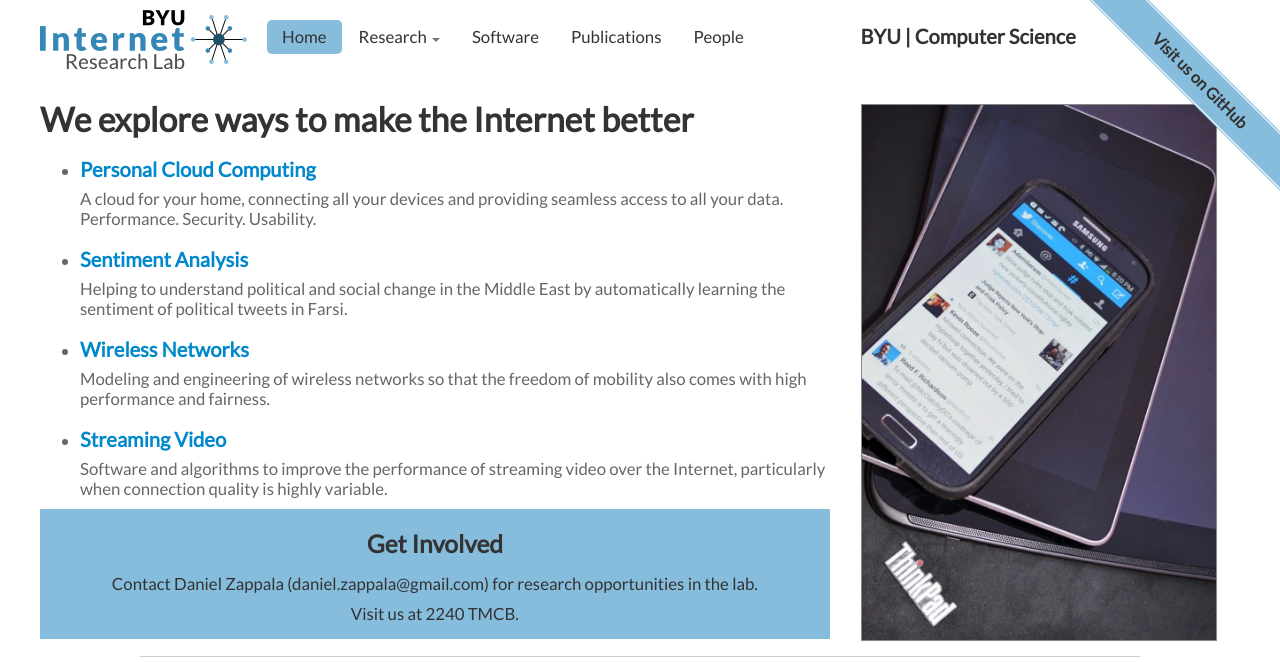
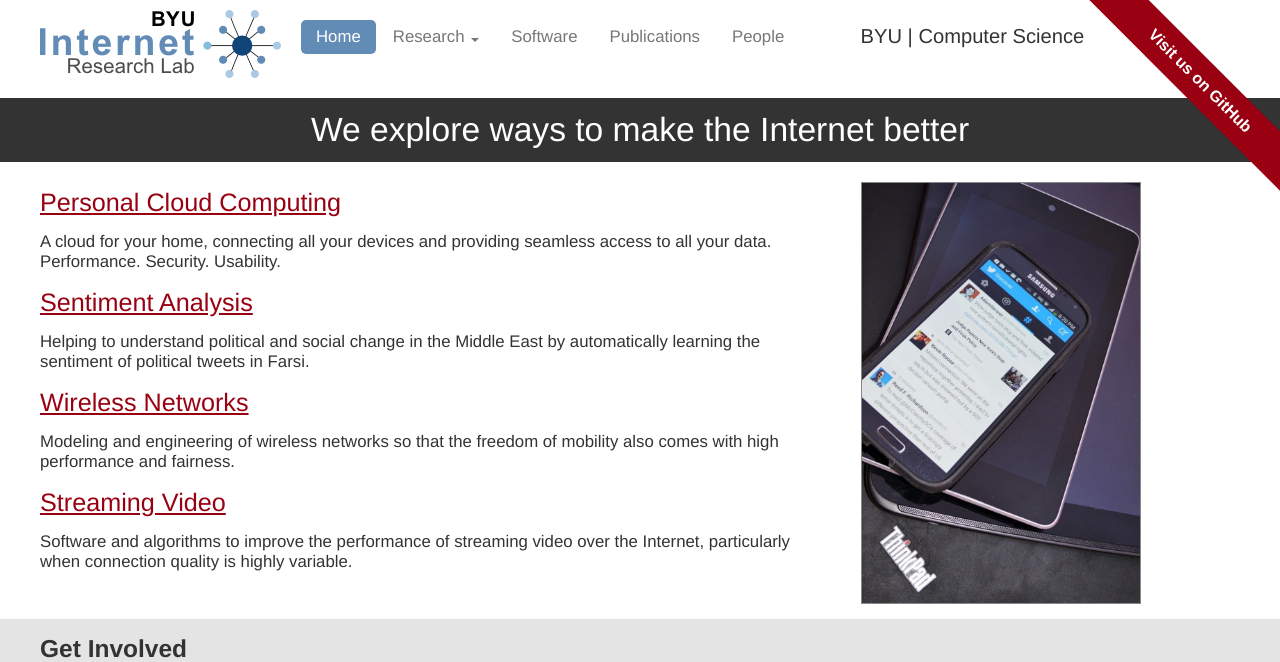
Before and after one commit to byu-ilab/ilab-web, a Flask app: page / in a window 1280 px wide. Shown: the top 662 px of the page. Run offline with Flask 2, Linux system fonts and the light colour scheme; some libraries are stand-ins or nearby versions; grey boxes are pictures that could not be loaded.

Commit message:
Redesign color scheme

```diff
--- a/static/css/app.css
+++ b/static/css/app.css
@@ -1,13 +1,16 @@
 /* General */
 
 body {
-    font-family: 'Lato' !important;
 }
 
 .container {
     width: 94%;
     max-width: 1200px;
     margin: 0px auto;
+}
+
+.breadcrumbs {
+    padding-top: 5px;
 }
 
 /* Menu */
@@ -20,7 +23,7 @@ body {
 
 .nav a {
     margin-top: 10px !important;
-    color: #333 !important;
+    text-decoration: none;
 }
 
 .navbar {
@@ -66,23 +69,56 @@ body {
 
 .affiliation {
     font-size: 1.2em;
-    font-weight: bold;
 }
 
 .affiliation a {
     color: #333;
+    text-decoration: none;
+}
+
+/* Links */
+
+a {
+    color: #ee8800;
+    color: #990011;
+    text-decoration: underline;
+}
+
+a:hover {
+    color: black;
 }
 
 /* Banner */
 
+.stripe {
+    background-color: #628cb6;
+    background-color: #333;
+    height: 10px;
+}
+
 .banner {
-    background-color: #86bddc;
-    color: #333;
-    padding: 5px;
- }
+    background-color: #628cb6;
+    background-color: #333;
+    color: white;
+}
 
 .text {
     font-size: 1.2em;
+    color: #333;
+}
+
+.white {
+    padding-top: 10px;
+}
+
+.gray {
+    background: #f5f5f5;
+    color: #333;
+    padding-top: 10px;
+}
+
+.light-gray {
+    background: #e4e4e4;
     color: #666;
 }
 
@@ -90,9 +126,15 @@ body {
 
 .title {
     text-align: center;
-    font-size: 5.5em;
+    font-size: 1em;
     line-height: 1.1em;
     font-weight: normal;
+    color: white;
+    padding: 5px;
+}
+
+.project-title {
+    font-size: 1.2em;
 }
 
 .subtitle {
@@ -174,16 +200,27 @@ body {
     }
 }
 
+/* Front Page */
+
+.title {
+    text-align: center;
+    font-size: 2em;
+    line-height: 1em;
+    font-weight: normal;
+}
+
 /* Misc */
 
 h1 {
     font-size: 2em;
-    color: #333;
 }
 
 h2 {
-    font-size: 1.2em;
-    margin-bottom: 0px;
+    font-size: 1.5em;
+    font-weight: normal;
+}
+
+h2 a {
 }
 
 hr {
@@ -220,8 +261,8 @@ hr {
     padding-bottom: 10px;
 }
 
-.top15 {
-    margin-top: 15px;
+.top10 {
+    margin-top: 10px;
 }
 
 .pad20 {
@@ -270,7 +311,8 @@ hr {
 }
 
 .height-400 {
-    max-height: 400px;
+    max-height: 420px;
+    margin-bottom: 15px;
 }
 
 .height-550 {
--- a/templates/base.html
+++ b/templates/base.html
@@ -55,9 +55,8 @@
     </div>
 
     {% block footer %}
-    <div id="footer">
+    <div id="footer" class="grays">
       <div class="container">
-	<hr>
 	<div class="row-fluid">
 	  <div class="span12 padtop10">
 	    <div id="license">
--- a/templates/index.html
+++ b/templates/index.html
@@ -2,46 +2,55 @@
 
 {% block page %}
 
+<div class="banner">
+  <div class="container text">
+    <div class="row-fluid"
+	 <div class="span12">
+	   <h1 class="title">We explore ways to make the Internet better</h1>
+	 </div>
+  </div>
+</div>
+
+<div class="white">
   <div class="container text">
     <div class="row-fluid">
       <div class="span8">
-      <h1>We explore ways to make the Internet better</h1>
-      <ul class="indent spacing">
-	<li>
 	<h2><a href="research/personal-cloud">Personal Cloud Computing</a></h2>
 	<p>A cloud for your home, connecting all your devices and
 	  providing seamless access to all your
 	  data. Performance. Security. Usability.</p>
-	</li>
-	<li>
+
 	<h2><a href="research/sentiment-analysis">Sentiment Analysis</a></h2>
 	<p>Helping to understand political and
 	  social change in the Middle East by automatically learning
 	  the sentiment of political tweets in Farsi.</p>
-	</li>
-	<li>
+
 	<h2><a href="research/wireless-networks">Wireless Networks</a></h2>
 	<p>Modeling and engineering of wireless networks so that the
 	  freedom of mobility also comes with high performance and
 	  fairness.</p>
-	</li>
-	<li>
+
 	<h2><a href="research/dash">Streaming Video</a></h2>
 	<p>Software and algorithms to improve the performance of
 	  streaming video over the Internet, particularly when
 	  connection quality is highly variable.</p>
-	</li>
-      </ul>
-      <div class="banner center">
+      </div>
+      <div class="span4 top10">
+	<img class="border height-400" src="/static/img/devices.jpg">
+      </div>
+    </div>
+</div>
+
+<div class="light-gray">
+  <div class="container text">
+    <div class="row-fluid">
+      <div class="span12">
 	<h3>Get Involved</h3>
 	<p>Contact Daniel Zappala (daniel.zappala@gmail.com) for
 	  research opportunities in the lab.</p>
 	<p>Visit us at 2240 TMCB.</p>
       </div>
     </div>
-    <div class="span4 top15">
-      <img class="border height-550" src="/static/img/devices.jpg">
-    </div>
   </div>
 </div>
 
--- a/templates/research/personal-cloud.html
+++ b/templates/research/personal-cloud.html
@@ -1,6 +1,9 @@
 {% extends "base.html" %}
 
 {% block page %}
+
+<div class="stripe">
+</div>
 
 <div class="container">
   <div class="row-fluid">
@@ -17,7 +20,6 @@
 	<img class="height-300" src="/static/img/cloud-vision.png">
 	<p class="caption">Vision of the cloud ecosystem</p>
       </div>
-      <p>
       <p>Imagine a personal cloud connecting all of your mobile and
 	home computing devices, providing seamless and transparent
 	access to all of your content, regardless of where it is
--- a/templates/research/sentiment-analysis.html
+++ b/templates/research/sentiment-analysis.html
@@ -1,6 +1,9 @@
 {% extends "base.html" %}
 
 {% block page %}
+
+<div class="stripe">
+</div>
 
 <div class="container">
   <div class="row-fluid">
@@ -11,7 +14,6 @@
 </div>
 
 <div class="container text">
-
   <div class="row-fluid">
     <div class="span12">
       <div class="right">
--- a/templates/research/streaming-video.html
+++ b/templates/research/streaming-video.html
@@ -1,6 +1,9 @@
 {% extends "base.html" %}
 
 {% block page %}
+
+<div class="stripe">
+</div>
 
 <div class="container">
   <div class="row-fluid">
--- a/templates/research/wifu.html
+++ b/templates/research/wifu.html
@@ -2,7 +2,10 @@
 
 {% block page %}
 
-<div class="container">
+<div class="stripe">
+</div>
+
+<div class="container breadcrumbs">
   <p>» Research » <a href="/research/wireless-networks">Wireless Networks</a></p>
 </div>
 
@@ -15,7 +18,6 @@
 </div>
 
 <div class="container text">
-
   <div class="row-fluid">
     <div class="span12">
       <div class="right">
--- a/templates/research/wireless-modeling.html
+++ b/templates/research/wireless-modeling.html
@@ -2,7 +2,10 @@
 
 {% block page %}
 
-<div class="container">
+<div class="stripe">
+</div>
+
+<div class="container breadcrumbs">
   <p>» Research » <a href="/research/wireless-networks">Wireless Networks</a></p>
 </div>
 
--- a/templates/research/wireless-networks.html
+++ b/templates/research/wireless-networks.html
@@ -1,6 +1,9 @@
 {% extends "base.html" %}
 
 {% block page %}
+
+<div class="stripe">
+</div>
 
 <div class="container">
   <div class="row-fluid">
```
Also changed, not shown: other parts of static/css/app.css (+13 -23 lines), templates/people.html (+6 -11 lines), templates/publications.html (+1 -7 lines), templates/software.html (+2 -7 lines), static/img/logo.png, static/img/logo.svg. Lines whose indentation alone changed are shown as unchanged.
